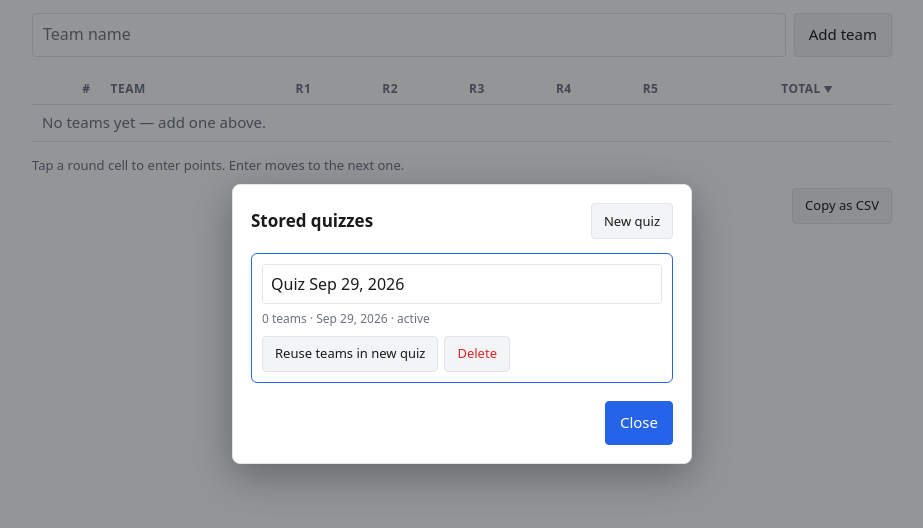
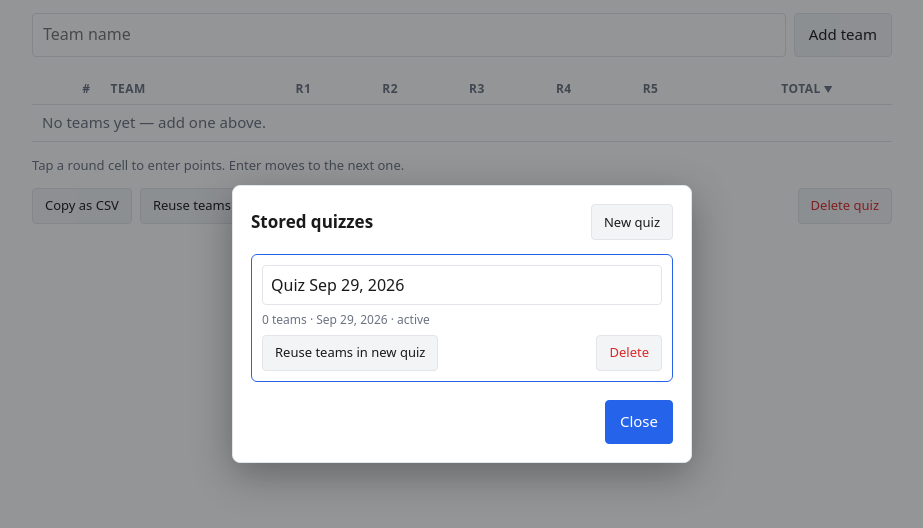
Before and after one commit to Narretz/quiz-stats, a website: page index.html in a window 1280 px wide. Both pictures are taken after a click on the button "Quizzes". Shown: the part 76-604 px from the top of the page, without its empty margins (178-1101 px from the left). Drawn offline with Linux system fonts and the light colour scheme.

Commit message:
Share one actions-split layout, and add quiz actions to the toolbar
The quiz row stacked by giving a full-width child to a wrapping flex row,
which worked but read as a trick. The row is a column already, so the
meta and the actions are just two of its children now and the
quiz-row-foot wrapper is gone.

What is left is one reusable pattern - actions-split, with the safe
buttons grouped on the left and the destructive one pushed right - used
by both the quiz rows and the toolbar. It uses an auto margin rather than
space-between, so when the row wraps on a narrow screen the destructive
button stays on the right of its own line instead of jumping left.

The toolbar gains "Reuse teams in new quiz" and "Delete quiz", both
acting on the quiz on screen, with Copy as CSV beside them on the left.
Delete quiz rather than Delete: in a quiz row the row is the context, in
the toolbar there is none.

Co-Authored-By: Claude Opus 5 (1M context) <noreply@anthropic.com>

```diff
--- a/index.html
+++ b/index.html
@@ -77,7 +77,15 @@
      all this size. The primary controls (Add team, Close) keep 44px. */
   .btn-sm { padding: 6px 12px; min-height: 36px; font-size: 13px; }
 
-  .toolbar { display: flex; justify-content: flex-end; gap: 8px; flex-wrap: wrap; margin-top: 12px; }
+  /* Actions split across a row: the safe ones on the left, the destructive
+     one pushed to the right. Used by the toolbar and by each quiz row. */
+  /* An auto margin rather than space-between: when the row wraps, the
+     destructive button stays on the right of its own line too. */
+  .actions-split { display: flex; gap: 8px; flex-wrap: wrap; }
+  .actions-split > :last-child { margin-left: auto; }
+  .actions-group { display: flex; gap: 8px; flex-wrap: wrap; }
+
+  .toolbar { margin-top: 12px; }
 
   .quiz-list { display: flex; flex-direction: column; gap: 10px; }
   .quiz-row {
@@ -90,9 +98,7 @@
     border: 1px solid var(--line); border-radius: 4px;
     background: var(--bg); color: var(--ink);
   }
-  .quiz-row-foot { display: flex; align-items: center; gap: 8px; flex-wrap: wrap; }
-  .quiz-row-meta { flex: 1 1 auto; font-size: 12px; color: var(--muted); }
-  .quiz-row-actions { display: flex; gap: 6px; flex-wrap: wrap; }
+  .quiz-row-meta { font-size: 12px; color: var(--muted); }
   #quizzes-new { flex: none; }
 
   .wrap { overflow-x: auto; -webkit-overflow-scrolling: touch; }
@@ -285,8 +291,12 @@
 
   <p id="hint">Tap a round cell to enter points. Enter moves to the next one.</p>
 
-  <div class="toolbar">
-    <button type="button" id="copy-csv" class="btn-sm">Copy as CSV</button>
+  <div class="toolbar actions-split">
+    <span class="actions-group">
+      <button type="button" id="copy-csv" class="btn-sm">Copy as CSV</button>
+      <button type="button" id="reuse-quiz" class="btn-sm">Reuse teams in new quiz</button>
+    </span>
+    <button type="button" id="delete-quiz" class="btn-sm danger">Delete quiz</button>
   </div>
 </main>
 
@@ -800,14 +810,14 @@
       var showing = q.id === store.currentId;
       return '<div class="quiz-row' + (showing ? ' is-current' : '') + '" data-quiz="' + q.id + '">' +
         '<input class="quiz-row-name" type="text" maxlength="60" aria-label="Quiz name" value="' + esc(q.name) + '">' +
-        '<div class="quiz-row-foot">' +
-          '<span class="quiz-row-meta">' + teamCount(q) + ' &middot; ' + esc(formatDate(q.created)) +
-            (showing ? ' &middot; active' : '') + '</span>' +
-          '<span class="quiz-row-actions">' +
+        '<span class="quiz-row-meta">' + teamCount(q) + ' &middot; ' + esc(formatDate(q.created)) +
+          (showing ? ' &middot; active' : '') + '</span>' +
+        '<div class="actions-split">' +
+          '<span class="actions-group">' +
             (showing ? '' : '<button type="button" class="btn-sm" data-act="open">Open</button>') +
             '<button type="button" class="btn-sm" data-act="reuse">Reuse teams in new quiz</button>' +
-            '<button type="button" class="btn-sm danger" data-act="delete">Delete</button>' +
           '</span>' +
+          '<button type="button" class="btn-sm danger" data-act="delete">Delete</button>' +
         '</div>' +
       '</div>';
     }).join('');
@@ -918,6 +928,12 @@
   document.getElementById('new-quiz').addEventListener('click', startNewQuiz);
   document.getElementById('quizzes-new').addEventListener('click', startNewQuiz);
   document.getElementById('show-quizzes').addEventListener('click', openQuizzes);
+  document.getElementById('reuse-quiz').addEventListener('click', function () {
+    reuseTeamsFrom(store.currentId);
+  });
+  document.getElementById('delete-quiz').addEventListener('click', function () {
+    deleteQuiz(store.currentId);
+  });
   document.getElementById('quizzes-close').addEventListener('click', function () { closeQuizzes(); });
   quizzesBackdrop.addEventListener('click', function (e) {
     if (e.target === quizzesBackdrop) closeQuizzes();
```
Also changed, not shown: tests/quizzes.test.js (+21 -0 lines).
